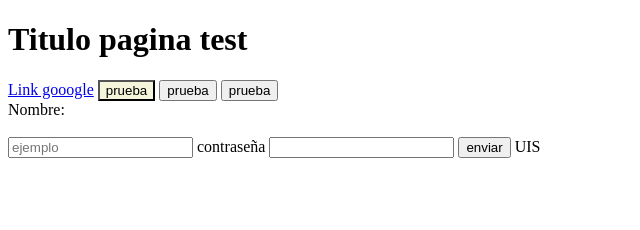
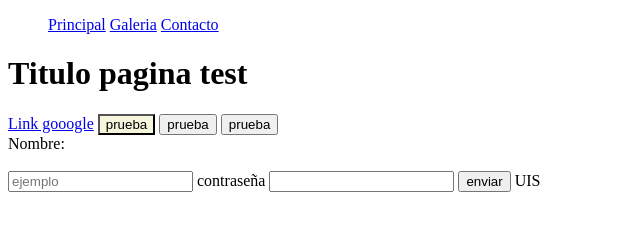
Before and after one commit to Luis9044/Practica_Clase, a plain HTML site: page prueba.html in a window 1280 px wide. Shown: the whole page, without its empty margins (0-640 px from the left). Drawn offline with Linux system fonts and the light colour scheme.

Commit message:
add formularioconlinks

```diff
--- a/prueba.html
+++ b/prueba.html
@@ -4,9 +4,14 @@
     <meta charset="UTF-8">
     <meta http-equiv="X-UA-Compatible" content="IE=edge">
     <meta name="viewport" content="width=device-width, initial-scale=1.0">
-    <title>Document</title>
+    <title>Login</title>
 </head>
 <body>
+    <ul>
+        <il><a href="index.html">Principal</a></il>
+        <il><a href="galerias.html">Galeria</a></il>
+        <il><a href="prueba.html">Contacto</a></il>
+    </ul>
     <h1>Titulo pagina test</h1>
     <a href="https://www.google.com">Link gooogle</a>
     <button id="button1"class="btn"style="background-color:beige;">prueba</button>
```
